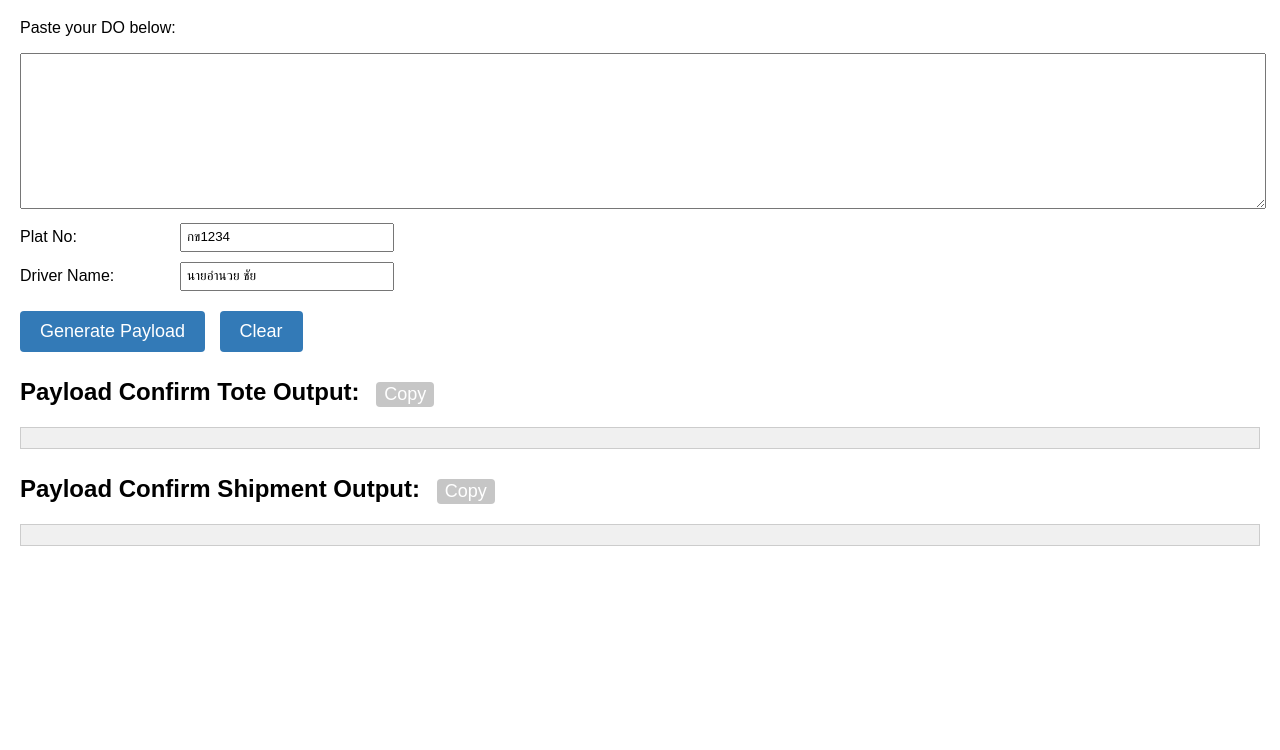
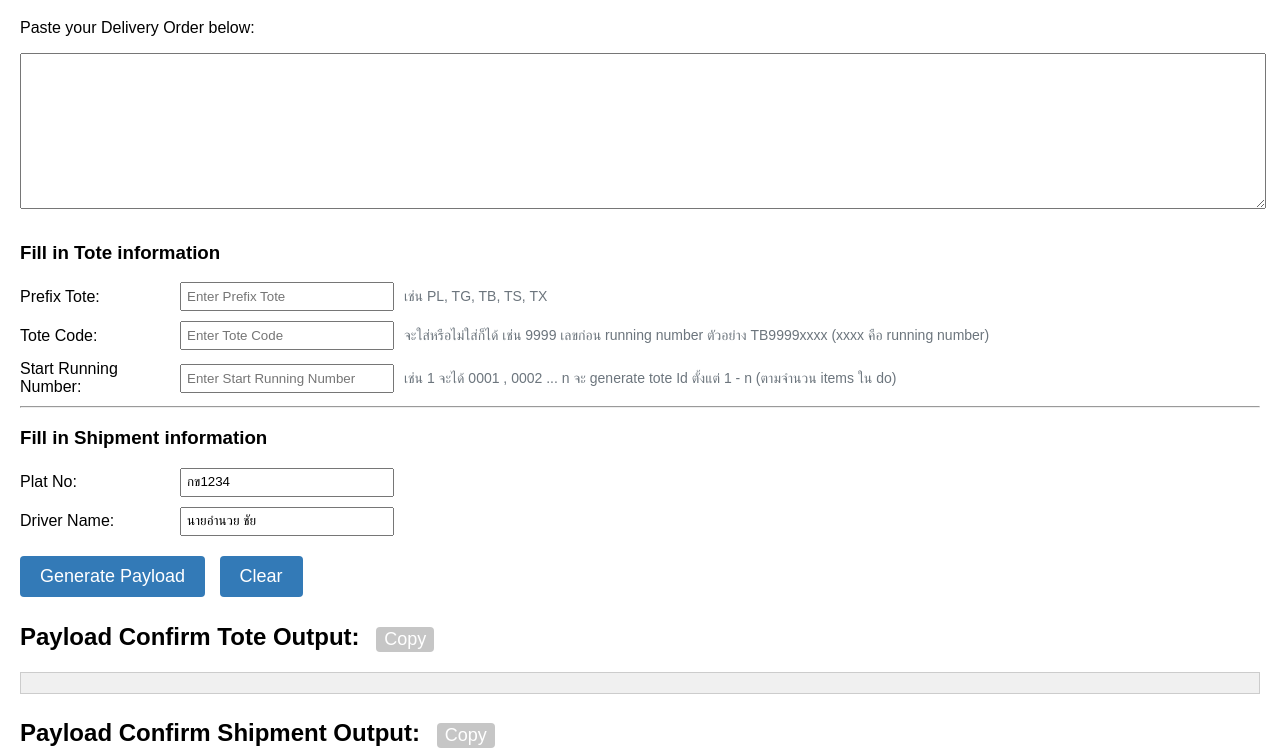
Before and after one commit to teazabell/teazabell.github.io, a plain HTML site: page index.html in a window 1280 px wide. Shown: the part 61-811 px from the top of the page. Drawn offline with Linux system fonts and the light colour scheme.

Commit message:
Update index.html

```diff
--- a/index.html
+++ b/index.html
@@ -3,7 +3,150 @@
 
 <head>
   <meta charset="UTF-8">
+  <meta name="viewport" content="width=device-width, initial-scale=1.0"><!DOCTYPE html>
+<html lang="en">
+
+<head>
+  <meta charset="UTF-8">
   <meta name="viewport" content="width=device-width, initial-scale=1.0">
+  <title>Generate Payload Dispatch Order</title>
+  <style>
+    body {
+      font-family: Arial, sans-serif;
+      margin: 20px;
+    }
+
+    .form-group {
+      margin-bottom: 10px;
+      display: flex;
+      align-items: center;
+    }
+
+    .form-group label {
+      width: 150px;
+      margin-right: 10px;
+    }
+
+    .form-group input {
+      width: 200px;
+      padding: 5px;
+    }
+
+    .form-text {
+      font-size: 0.875em;
+      color: #6c757d;
+    }
+
+    textarea {
+      width: 100%;
+      height: 150px;
+      margin-bottom: 10px;
+    }
+
+    #confirmToteOutput,
+    #confirmShipmentOutput {
+      white-space: pre-wrap;
+      background-color: #f0f0f0;
+      padding: 10px;
+      border: 1px solid #ccc;
+      margin-top: 10px;
+    }
+
+    button {
+      padding: 10px 20px;
+      font-size: 16px;
+      cursor: pointer;
+      margin-top: 10px;
+    }
+
+    .submit-button {
+      padding: 10px 20px;
+      font-size: 18px;
+      cursor: pointer;
+      display: inline-block;
+      background-color: #337ab7;
+      color: white;
+      border: none;
+      border-radius: 4px;
+    }
+
+    .submit-button:hover {
+      background-color: #5cb85c;
+    }
+
+    .copy-button {
+      margin-left: 10px;
+      padding: 2px 8px;
+      font-size: 18px;
+      cursor: pointer;
+      display: inline-block;
+      background-color: #c6c6c6;
+      color: white;
+      border: none;
+      border-radius: 4px;
+    }
+
+    .copy-button:hover {
+      background-color: #9ca29c;
+    }
+  </style>
+</head>
+
+<body>
+  <h1>Generate Payload Dispatch Order</h1>
+  <p>Paste your Delivery Order below:</p>
+  <textarea id="inputDo"></textarea>
+
+  <h3>Fill in Tote information</h3>
+  <div class="form-group">
+    <label for="prefixTote">Prefix Tote:</label>
+    <input type="text" id="prefixTote" placeholder="Enter Prefix Tote">
+    <small class="form-text text-muted" style="margin-left: 10px;">เช่น PL, TG, TB, TS, TX</small>
+  </div>
+
+  <div class="form-group">
+    <label for="prefixTote">Tote Code:</label>
+    <input type="text" id="toteCode" placeholder="Enter Tote Code">
+    <small class="form-text text-muted" style="margin-left: 10px;">จะใส่หรือไม่ใส่ก็ได้ เช่น 9999 เลขก่อน running number ตัวอย่าง TB9999xxxx (xxxx คือ running number)</small>
+  </div>
+
+  <div class="form-group">
+    <label for="driverName">Start Running Number:</label>
+    <input type="text" id="startRunningNumber" placeholder="Enter Start Running Number">
+    <small class="form-text text-muted" style="margin-left: 10px;">เช่น 1 จะได้ 0001 , 0002 ... n จะ generate tote Id ตั้งแต่ 1 - n (ตามจำนวน items ใน do)</small>
+  </div>
+
+  <hr>
+  <h3>Fill in Shipment information</h3>
+  <div class="form-group">
+    <label for="platNo">Plat No:</label>
+    <input type="text" id="platNo" placeholder="Enter PlatNo" value="กข1234">
+  </div>
+
+  <div class="form-group">
+    <label for="driverName">Driver Name:</label>
+    <input type="text" id="driverName" placeholder="Enter DriverName" value="นายอำนวย ชัย">
+  </div>
+
+  <div>
+    <button class="submit-button" onclick="processJson()" style="margin-right: 10px;">Generate Payload</button>
+    <button class="submit-button" onclick="clearData()">Clear</button>
+  </div>
+
+  <h2>Payload Confirm Tote Output:
+    <button class="copy-button" onclick="copyToClipboard('confirmToteOutput')">Copy</button>
+  </h2>
+  <div id="confirmToteOutput"></div>
+
+  <h2>Payload Confirm Shipment Output:
+    <button class="copy-button" onclick="copyToClipboard('confirmShipmentOutput')">Copy</button>
+  </h2>
+  <div id="confirmShipmentOutput"></div>
+
+  <script src="index.js"></script>
+</body>
+
+</html>
   <title>JSON Processor</title>
   <style>
     body {
```
